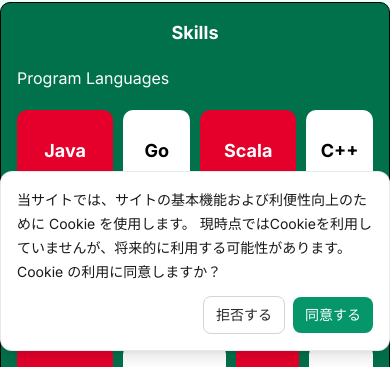
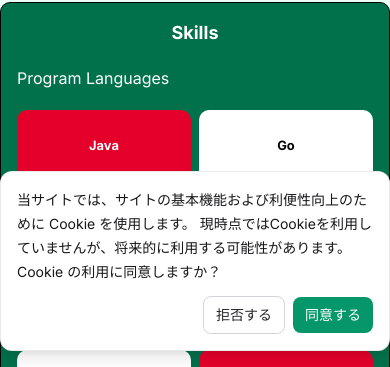
Before and after one commit to keyno63/profile.maigo-name.tokyo, a Next.js app in the folder website/: page / in a window 390 px wide. Shown: the part 477-844 px from the top of the page. Built offline with nearby package versions, Linux system fonts and the light colour scheme.

Commit message:
update skill set part

```diff
--- a/website/features/about/components/skills/skill-set.tsx
+++ b/website/features/about/components/skills/skill-set.tsx
@@ -5,37 +5,26 @@ import styles from "@/features/about/styles.module.css";
 import React, {useEffect, useRef, useState} from "react";
 
 export default function SkillSet() {
-    // activeなスキルの追跡
-    const [activeSkill, setActiveSkill] = useState<any|null>(null);
+    const [activeSkill, setActiveSkill] = useState<any | null>(null);
     const tooltipRef = useRef<HTMLDivElement | null>(null);
 
-    const toggleTooltip = (skillName: React.SetStateAction<null>) => {
-        if (activeSkill === skillName) {
+    useEffect(() => {
+        const handleClickOutside = (event: { target: any }) => {
+            if (tooltipRef.current && !tooltipRef.current.contains(event.target)) {
                 setActiveSkill(null);
-        } else {
-            setActiveSkill(skillName);
             }
         };
 
-    // クリックイベントを監視し、吹き出しの外側をクリックした場合に閉じる
-    useEffect(() => {
-        const handleClickOutside = (event: { target: any; }) => {
-            if (tooltipRef.current && !tooltipRef.current.contains(event.target)) {
-                setActiveSkill(null); // 吹き出しを閉じる
-            }
-        };
-
-        document.addEventListener("mousedown", handleClickOutside); // クリックイベントのリスナー追加
+        document.addEventListener("mousedown", handleClickOutside);
         return () => {
-            document.removeEventListener("mousedown", handleClickOutside); // コンポーネントがアンマウントされるときにリスナーを削除
+            document.removeEventListener("mousedown", handleClickOutside);
         };
     }, []);
 
-    // 各カテゴリのスキルグリッドをレンダリングする関数
     const renderSkillsGrid = (skills: Skill[]) => {
         const paddedSkills = [...skills];
         while (paddedSkills.length % 4 !== 0) {
-            paddedSkills.push({ skillName: "", description: "" }); // 空の要素を追加
+            paddedSkills.push({ skillName: "", description: "" });
         }
 
         return (
@@ -43,13 +32,13 @@ export default function SkillSet() {
                 {paddedSkills.map((skill, index) => (
                     <div
                         key={index}
-                        className={`${styles.skill_box} ${(index % 2 === 0 ? styles.line_odd : styles.line_even)} ${(Math.floor(index / 4) % 2 === 0) ? styles.row_odd : styles.row_even}`}
-                        onClick={() => skill.skillName && setActiveSkill(skill.skillName)} // クリックで吹き出しをトグル
+                        className={`${styles.skill_box} ${(index % 2 === 0 ? styles.line_odd : styles.line_even)} ${(Math.floor(index / 4) % 2 === 0) ? styles.row_odd : styles.row_even} ${!skill.skillName ? styles.skill_box_empty : ""}`}
+                        onClick={() => skill.skillName && setActiveSkill(skill.skillName)}
                     >
-                        <span>{skill.skillName}</span>
-                        {activeSkill === skill.skillName && skill.skillName  && (
+                        {skill.skillName && <span>{skill.skillName}</span>}
+                        {activeSkill === skill.skillName && skill.skillName && (
                             <div className={styles.tooltip} ref={tooltipRef}>
-                                <p>{skill.description ? skill.description : "No Description" }</p>
+                                <p>{skill.description ? skill.description : "No Description"}</p>
                             </div>
                         )}
                     </div>
@@ -74,5 +63,5 @@ export default function SkillSet() {
                 {renderSkillsGrid(others)}
             </div>
         </section>
-    )
+    );
 }
--- a/website/features/about/styles.module.css
+++ b/website/features/about/styles.module.css
@@ -211,9 +211,10 @@
 /* グリッドレイアウト */
 .skills_grid {
     display: grid;
-    grid-template-columns: repeat(4, 1fr);
+    grid-template-columns: repeat(4, minmax(0, 1fr));
     gap: 10px;
     margin-top: 20px;
+    align-items: stretch;
 }
 
 /* 各スキルボックスのスタイル */
@@ -222,11 +223,20 @@
     display: flex;
     justify-content: center;
     align-items: center;
-    min-height: 80px;
-    max-height: 100px;
+    height: 84px;
+    padding: 0.5rem 0.4rem;
     border-radius: 10px;
-    font-size: 18px;
+    text-align: center;
+    line-height: 1.2;
+    word-break: break-word;
+    font-size: clamp(0.85rem, 1.8vw, 1.125rem);
     font-weight: bold;
+}
+
+.skill_box_empty {
+    background-color: transparent !important;
+    border: none;
+    pointer-events: none;
 }
 
 .row_odd.line_odd {
@@ -251,6 +261,24 @@
 .skill_box:empty {
     background-color: transparent;
     border: none;
+}
+
+@media (max-width: 900px) {
+    .skills_grid {
+        grid-template-columns: repeat(3, minmax(0, 1fr));
+    }
+}
+
+@media (max-width: 600px) {
+    .skills_grid {
+        grid-template-columns: repeat(2, minmax(0, 1fr));
+        gap: 8px;
+    }
+
+    .skill_box {
+        height: 72px;
+        font-size: clamp(0.78rem, 3.3vw, 0.95rem);
+    }
 }
 
 /* 吹き出しのスタイル */
```
Also changed, not shown: 1 other file (tests, documents, lock files or other folders). Lines whose indentation alone changed are shown as unchanged.
